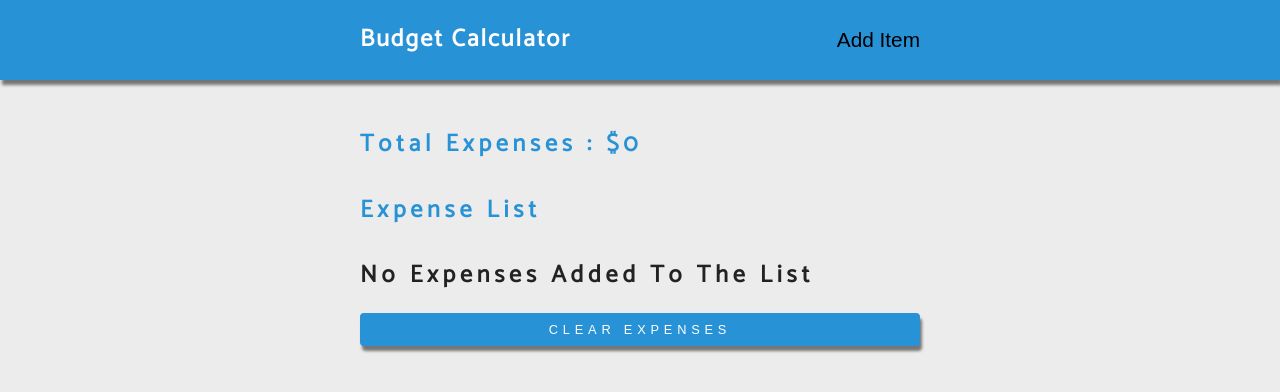
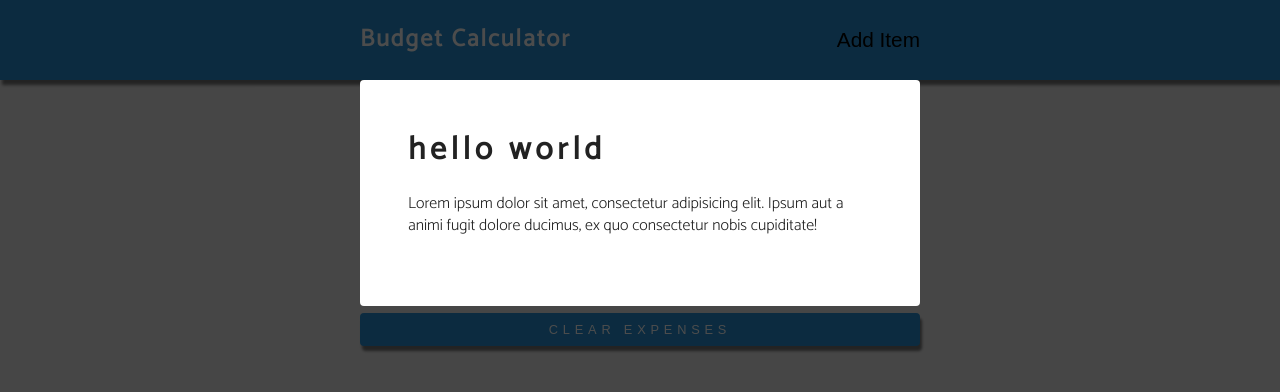
Before and after one commit to Fc0S4b/BudgetCalculatorSvelte, a Svelte app: page / in a window 1280 px wide. Shown: the top 392 px of the page. Built offline with nearby package versions, Linux system fonts and the light colour scheme.

Commit message:
slot basics

```diff
--- a/src/App.svelte
+++ b/src/App.svelte
@@ -6,6 +6,7 @@
   import ExpensesList from './ExpensesList.svelte';
   import Totals from './Totals.svelte';
   import ExpenseForm from './ExpenseForm.svelte';
+  import Modal from './Modal.svelte';
   // data
   // import expensesData from './expenses';
 
@@ -74,8 +75,6 @@
       : [];
   });
   afterUpdate(() => {
-    // console.log('after update'); se ejecuta cuando editas un item, eliminas o actualizas la página entonces puedes usar setLocalStorage en un solo lugar
-    // asegúrate de que lo que retornes aquí no requiera demasiados recursos, ya que esto se ejecuta muchas veces o que tome demasiadas llamadas a una API
     setLocalStorage();
   });
 </script>
@@ -100,3 +99,10 @@
     on:click={clearExpenses}>clear expenses</button
   >
 </main>
+<Modal>
+  <h1 slot="header">hello world</h1>
+  <p slot="footer">
+    Lorem ipsum dolor sit amet, consectetur adipisicing elit. Ipsum aut a animi
+    fugit dolore ducimus, ex quo consectetur nobis cupiditate!
+  </p>
+</Modal>
--- /dev/null
+++ b/src/Modal.svelte
@@ -0,0 +1,9 @@
+<script>
+</script>
+
+<div class="modal-container">
+  <div class="modal-content">
+    <slot name="header">default text</slot>
+    <slot name="footer"><!-- optional fallback --></slot>
+  </div>
+</div>
```
